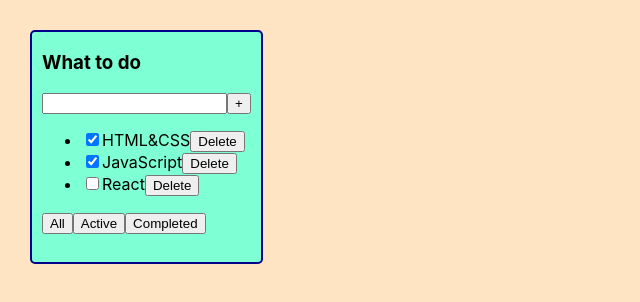
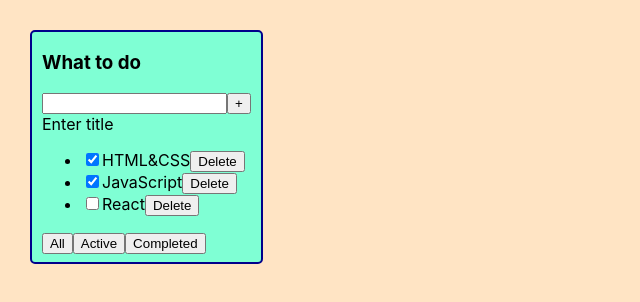
Before and after one commit to krawtschenko/todolist, a React (Create React App) app: page / in a window 1280 px wide. Shown: the top 302 px of the page, without its empty margins (0-640 px from the left). Built offline with nearby package versions, Linux system fonts and the light colour scheme.

Commit message:
3 lesson

```diff
--- a/src/App.tsx
+++ b/src/App.tsx
@@ -1,20 +1,25 @@
 import React, {useState} from 'react';
 import './App.css';
 import {TodoList} from "./components/TodoList";
+// import * as crypto from "crypto";
 
 export const App = () => {
 	const todoListTitle1: string = "What to do"
 
-	const [tasks, setTasks] = useState<Array<TaskType>>([
-		{id: 1, isDone: true, title: "HTML&CSS"},
-		{id: 2, isDone: true, title: "JavaScript"},
-		{id: 3, isDone: false, title: "React"}
+	const [tasks, setTasks] = useState<TaskType[]>([
+		{id: crypto.randomUUID(), isDone: true, title: "HTML&CSS"},
+		{id: crypto.randomUUID(), isDone: true, title: "JavaScript"},
+		{id: crypto.randomUUID(), isDone: false, title: "React"}
 	])
 
 	const [filter, setFilter] = useState<FilterType>(FilterType.All)
 
-	const removeTask = (idTask: number) => {
+	const removeTask = (idTask: string) => {
 		setTasks(tasks.filter(el => el.id !== idTask))
+	}
+
+	const addTask = (title: string) => {
+		setTasks([...tasks, {id: crypto.randomUUID(), isDone: false, title}])
 	}
 
 	const changeFilter = (filter: FilterType) => {
@@ -32,13 +37,14 @@ export const App = () => {
 
 	return (
 		<div className="App">
-			<TodoList tasks={filteredTasks} title={todoListTitle1} removeTask={removeTask} filters={changeFilter}/>
+			<TodoList tasks={filteredTasks} title={todoListTitle1} removeTask={removeTask} filters={changeFilter}
+			          addTask={addTask}/>
 		</div>
 	);
 }
 
 export interface TaskType {
-	id: number
+	id: string
 	title: string
 	isDone: boolean
 }
--- a/src/components/TodoList.tsx
+++ b/src/components/TodoList.tsx
@@ -1,7 +1,7 @@
-import React, {FC} from "react";
+import React, {ChangeEvent, FC, useState} from "react";
 import {FilterType, TaskType} from "../App";
 
-export const TodoList: FC<TodoListProps> = ({title, tasks, removeTask, filters}) => {
+export const TodoList: FC<TodoListProps> = ({title, tasks, removeTask, filters, addTask}) => {
 	const allTasks = tasks.length ? tasks.map(el => {
 		return (
 			<li key={el.id}>
@@ -11,12 +11,28 @@ export const TodoList: FC<TodoListProps> = ({title, tasks, removeTask, filters})
 		)
 	}) : <span>Have no tasks</span>
 
+	const [input, setInput] = useState<string>('')
+
+	const changeInput = (value: ChangeEvent<HTMLInputElement>) => {
+		setInput(value.currentTarget.value)
+	}
+
+	const addTaskFn = () => {
+		const titleNewTask = input.trim()
+		if (titleNewTask && titleNewTask.length < 20) {
+			addTask(input)
+		}
+		setInput('')
+	}
+
 	return (
 		<div className="todoList">
 			<h3>{title}</h3>
 			<div>
-				<input/>
-				<button>+</button>
+				<input value={input} onChange={(event) => changeInput(event)}/>
+				<button disabled={input.trim().length > 20} onClick={addTaskFn}>+</button>
+				{/*<div><span>{input.trim().length > 20 || !input.trim() ? 'Error' : ''}</span></div>*/}
+				<div><span>{input.trim().length > 20 ? 'So long' : 'Enter title'}</span></div>
 			</div>
 			<ul>
 				{allTasks}
@@ -33,6 +49,7 @@ export const TodoList: FC<TodoListProps> = ({title, tasks, removeTask, filters})
 interface TodoListProps {
 	title: string
 	tasks: Array<TaskType>
-	removeTask: (idTask: number) => void
+	removeTask: (idTask: string) => void
 	filters: (filter: FilterType) => void
+	addTask: (title: string) => void
 }
```
